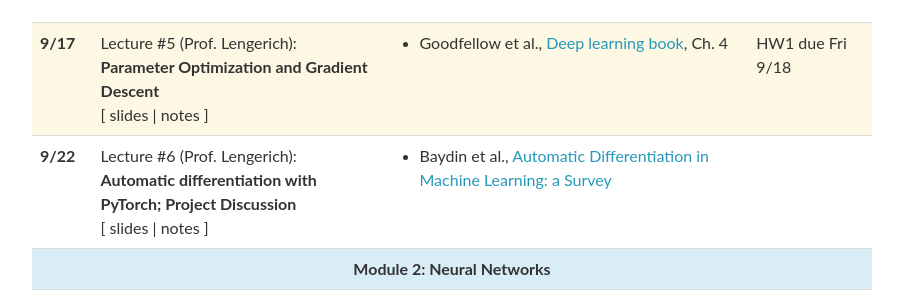
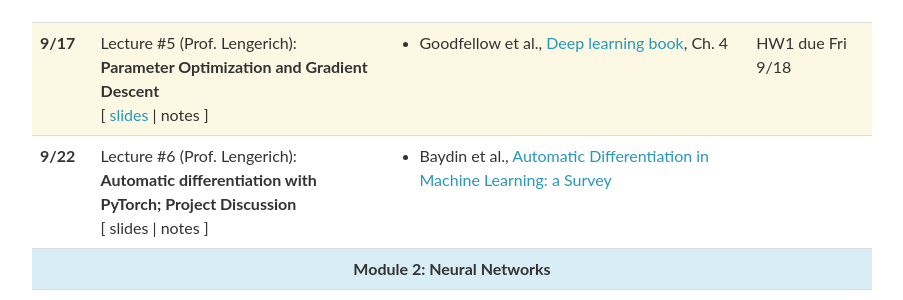
Before and after one commit to AdaptInfer/dgm-fall-2026, a Jekyll site: the page built from _pages/lectures.md, in a window 1280 px wide and 900 px high, scrolled down 497 px. Shown: the part 155-455 px from the top of the window, without its empty margins (188-1091 px from the left). Built offline with Jekyll 4.4.1, drawn with Linux system fonts in a browser that asks for light colours; nearby versions of some CDN libraries; comment, search, counter and statistics services are not loaded; part of the change alters nothing that is shown.

Commit message:
add lec5

```diff
--- a/_data/lectures.yml
+++ b/_data/lectures.yml
@@ -44,7 +44,7 @@
   lecturer: Prof. Lengerich
   title: >
     <strong>Parameter Optimization and Gradient Descent</strong>
-  slides: # TODO: re-upload Lecture_05_GradientDescent.pdf once remade from PPTX
+  slides: "/dgm-fall2026/assets/lectures/Lecture_05_GradientDescent.pdf"
   notes:
   readings:
     - Goodfellow et al., <a href="https://www.deeplearningbook.org/contents/numerical.html">Deep learning book</a>, Ch. 4
```
Also changed, not shown: 1 other file.
